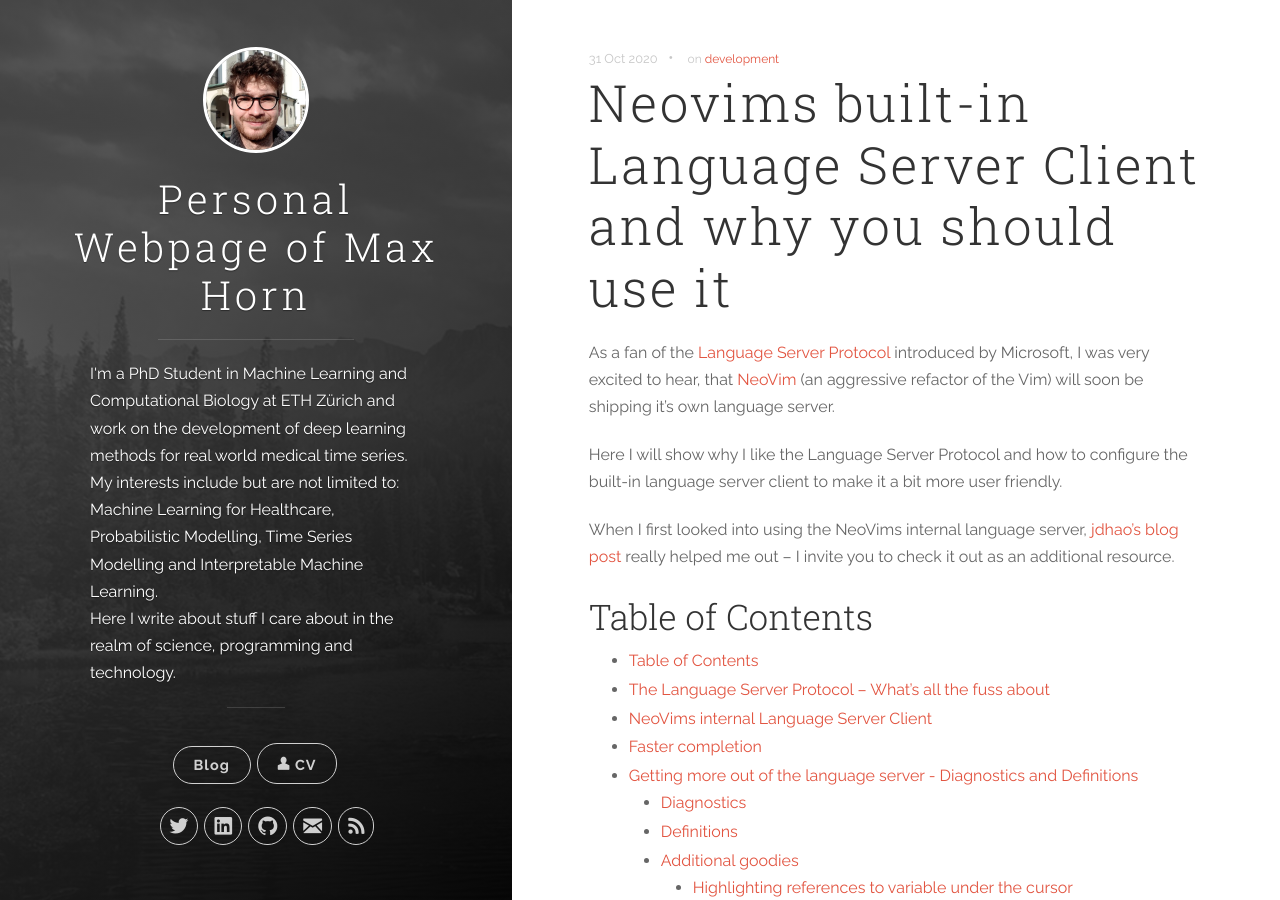
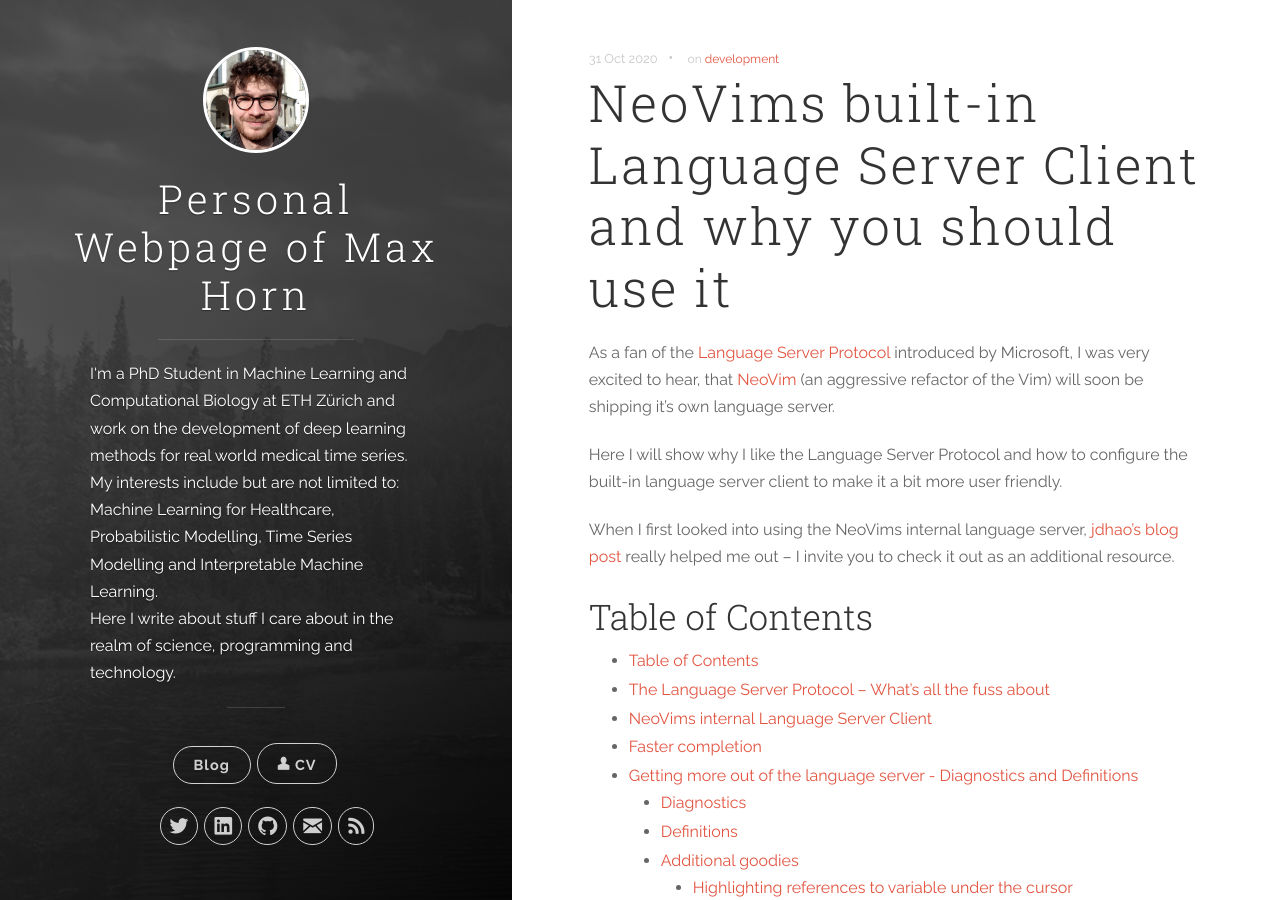
Before and after one commit to weatheredwatcher/weatheredwatcher.github.io, a Jekyll site: the page built from _posts/2020-10-31-NeoVims-Language-Server-Client.md, in a window 1280 px wide and 900 px high. Built offline with Jekyll 4.4.1, drawn with Linux system fonts in a browser that asks for light colours; comment, search, counter and statistics services are not loaded.

```diff
--- a/_posts/2020-10-31-NeoVims-Language-Server-Client.md
+++ b/_posts/2020-10-31-NeoVims-Language-Server-Client.md
@@ -1,5 +1,5 @@
 ---
-title:  "Neovims built-in Language Server Client and why you should use it"
+title:  "NeoVims built-in Language Server Client and why you should use it"
 date:   2020-10-31
 categories: [development]
 tags: [development]
```
